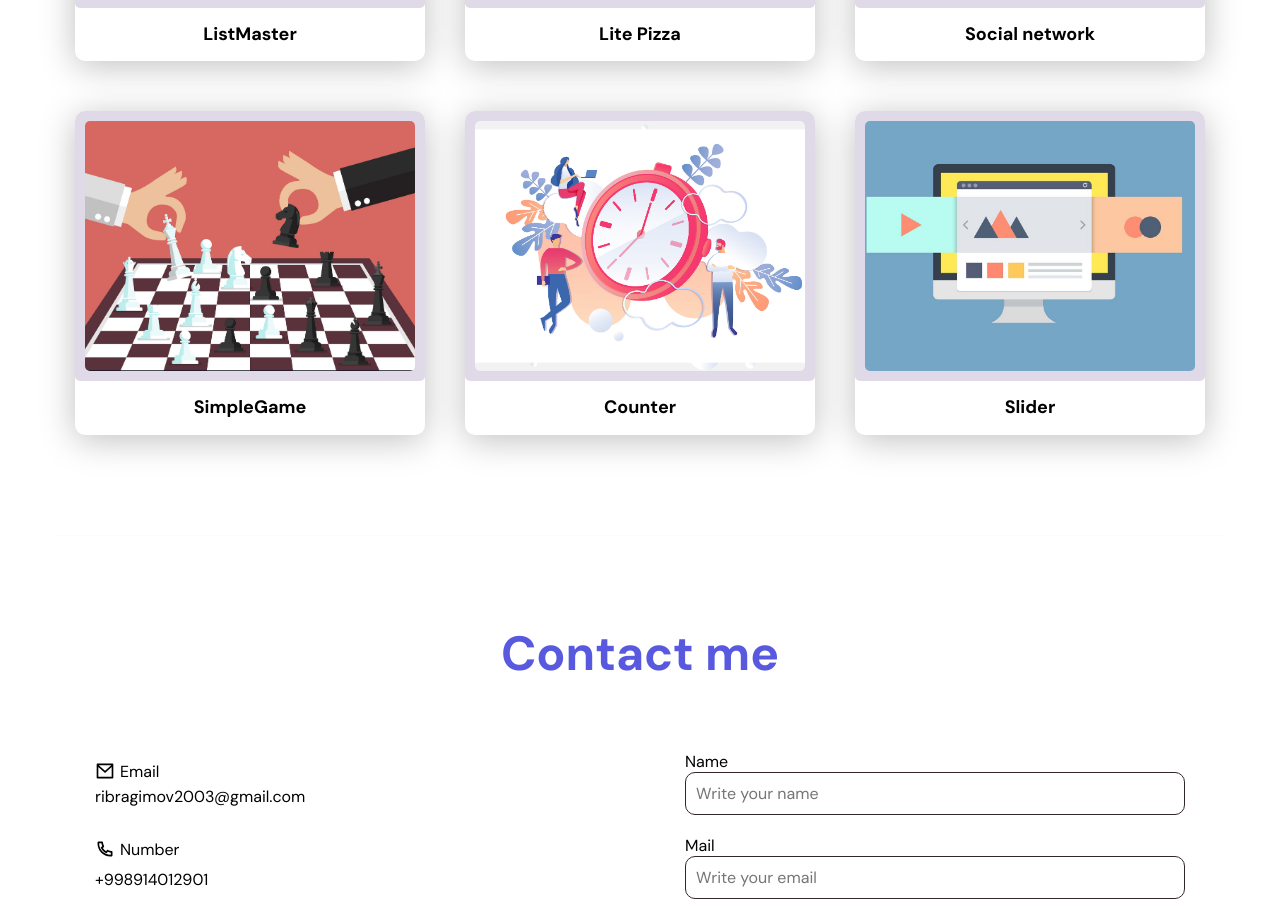
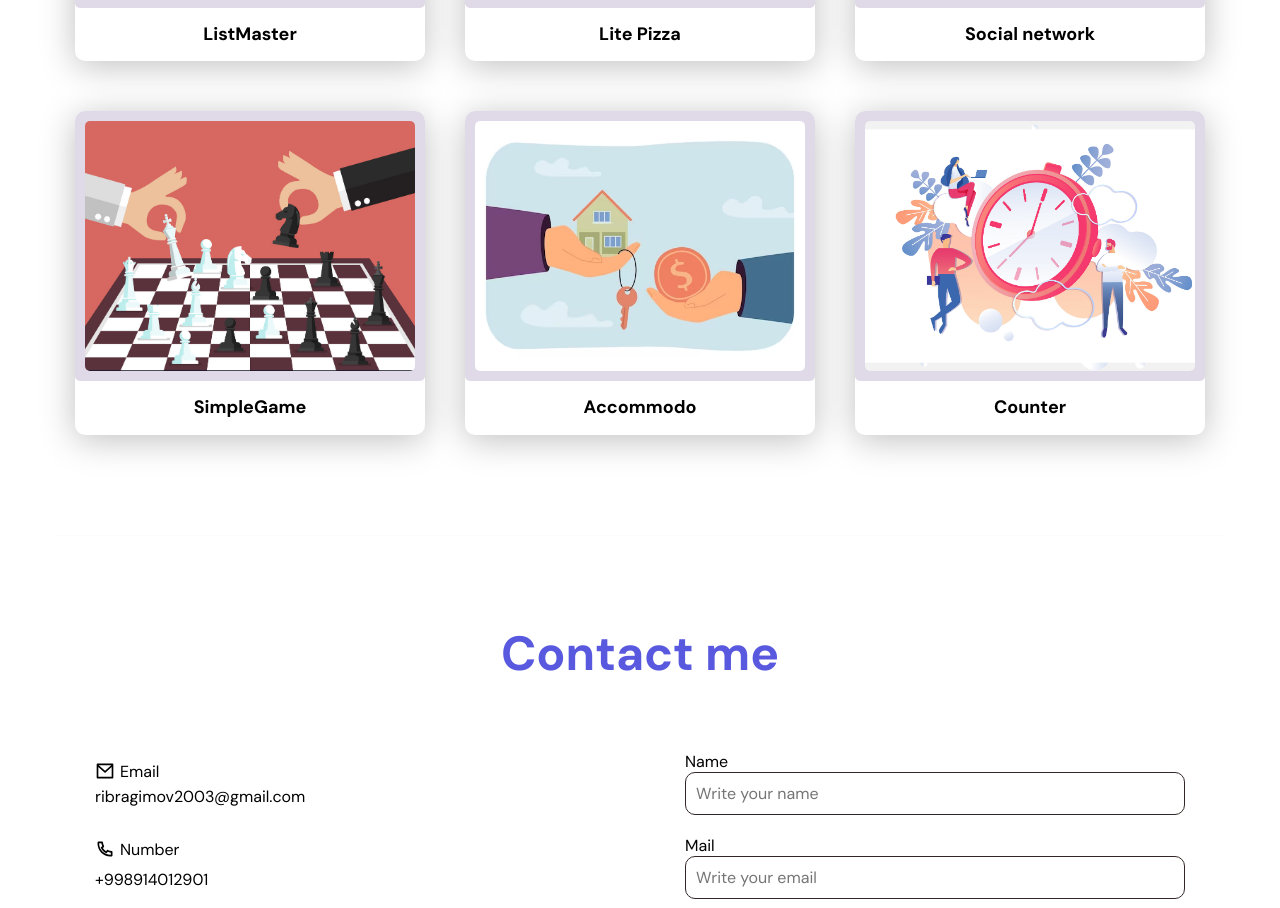
Before and after one commit to IbRuslan/MyPortfolio, a React (Create React App) app: page / in a window 1280 px wide. Shown: the part 1977-2885 px from the top of the page. Built offline with nearby package versions, Linux system fonts and the light colour scheme.

Commit message:
add new project accommodo

```diff
--- a/src/components/projects/ProjectsList.tsx
+++ b/src/components/projects/ProjectsList.tsx
@@ -5,7 +5,7 @@ import social from '../../img/projects/network.jpg'
 import todolist from '../../img/projects/todolist.jpg'
 import pizza from '../../img/projects/pizza.png'
 import game from '../../img/projects/game.jpg'
-import slider from '../../img/projects/slider.jpg'
+import accommodo from '../../img/projects/accommodo.avif'
 import counter from '../../img/projects/counter.jpg'
 import {Project} from "./Project/Project";
 
@@ -16,8 +16,8 @@ export const ProjectsList = () => {
         {id: 1.1, title: 'Lite Pizza', urlImage: pizza, urlGitRage: 'https://ibruslan.github.io/LitePizza/'},
         {id: 1.2, title: 'Social network', urlImage: social, urlGitRage: 'https://github.com/IbRuslan/social-network'},
         {id: 1.3, title: 'SimpleGame', urlImage: game, urlGitRage: 'https://github.com/IbRuslan/myGame'},
-        {id: 1.4, title: 'Counter', urlImage: counter, urlGitRage: 'https://ibruslan.github.io/Counter/'},
-        {id: 1.5, title: 'Slider', urlImage: slider, urlGitRage: 'https://github.com/IbRuslan/horizontalScroll'}
+        {id: 1.4, title: 'Accommodo', urlImage: accommodo, urlGitRage: 'https://expectation-uxty.vercel.app/'},
+        {id: 1.5, title: 'Counter', urlImage: counter, urlGitRage: 'https://ibruslan.github.io/Counter/'}
     ]
 
     const myProjectsAnimation = {
```
Also changed, not shown: src/img/projects/accommodo.avif (added), src/img/projects/slider.jpg (deleted).
